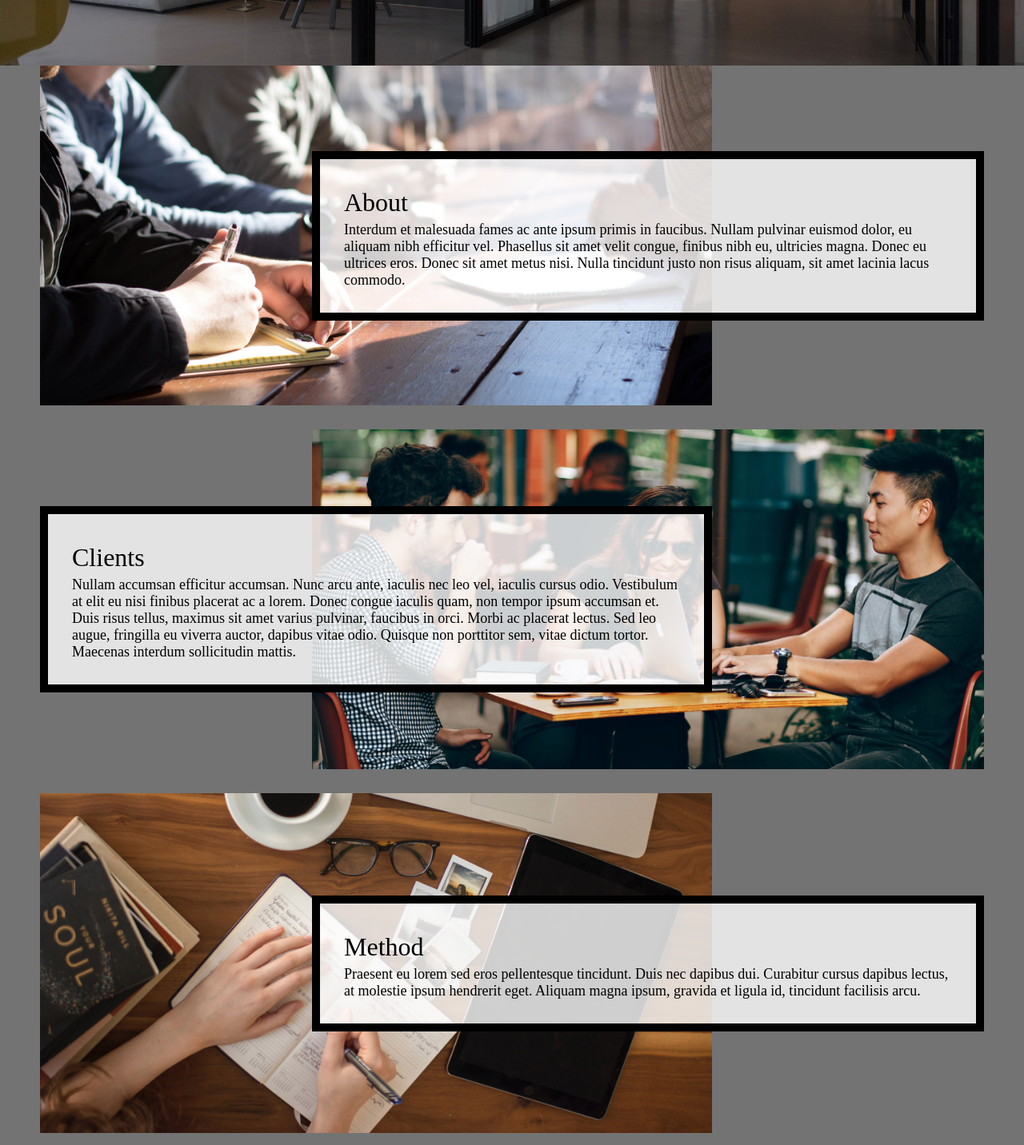
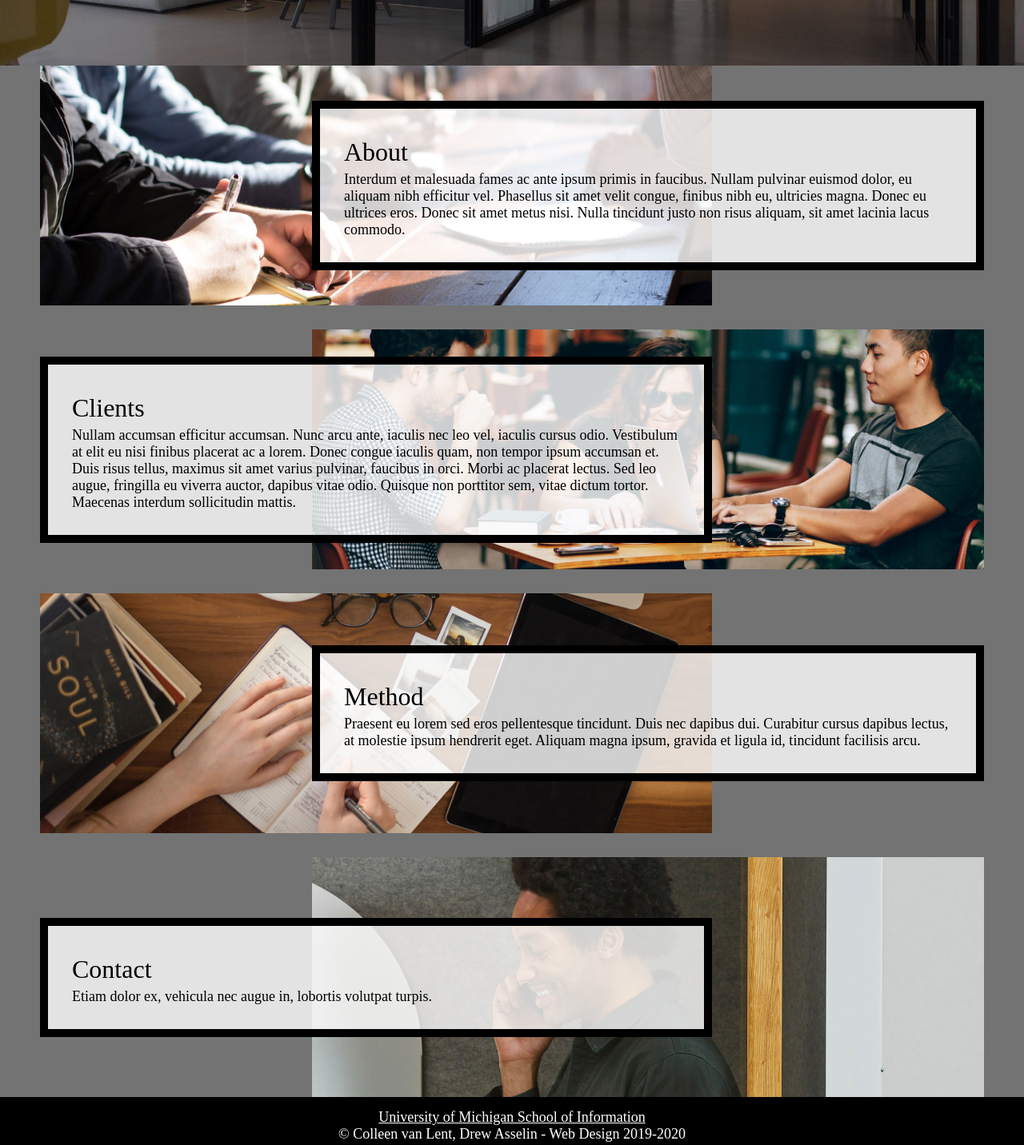
Before and after one commit to yujia-ke21/hw4-2023, a plain HTML site: page index.html in a window 1280 px wide. Shown: the part 400-1832 px from the top of the page at 80% size. Drawn offline with Linux system fonts and the light colour scheme.

```diff
--- a/css/style.css
+++ b/css/style.css
@@ -61,19 +61,19 @@ img{
   /* Requirement 8 code here -- Do not remove this comment. */
 
 .about, .about-image{
-  grid-row: 1;
+  grid-row: 1 / 2;
 }
 
 .clients, .clients-image{
-  grid-row: 2;
+  grid-row: 2 / 3;
 }
 
 .method, .method-image{
-  grid-row: 3;
+  grid-row: 3 / 4;
 }
 
 .contact, .contact-image{
-  grid-row: 4;
+  grid-row: 4 / 5;
 }
 
   /* Requirement 9 code here -- Do not remove this comment. */
@@ -120,7 +120,7 @@ a.skip:focus{
 .container{
   display: grid;
   grid-template-columns: 50px auto 500px auto 50px;
-  grid-template-rows: repeat (4, 300px);
+  grid-template-rows: 300px 300px 300px 300px;
 }
 
   /* Requirement 13 code here -- Do not remove this comment. */
```
